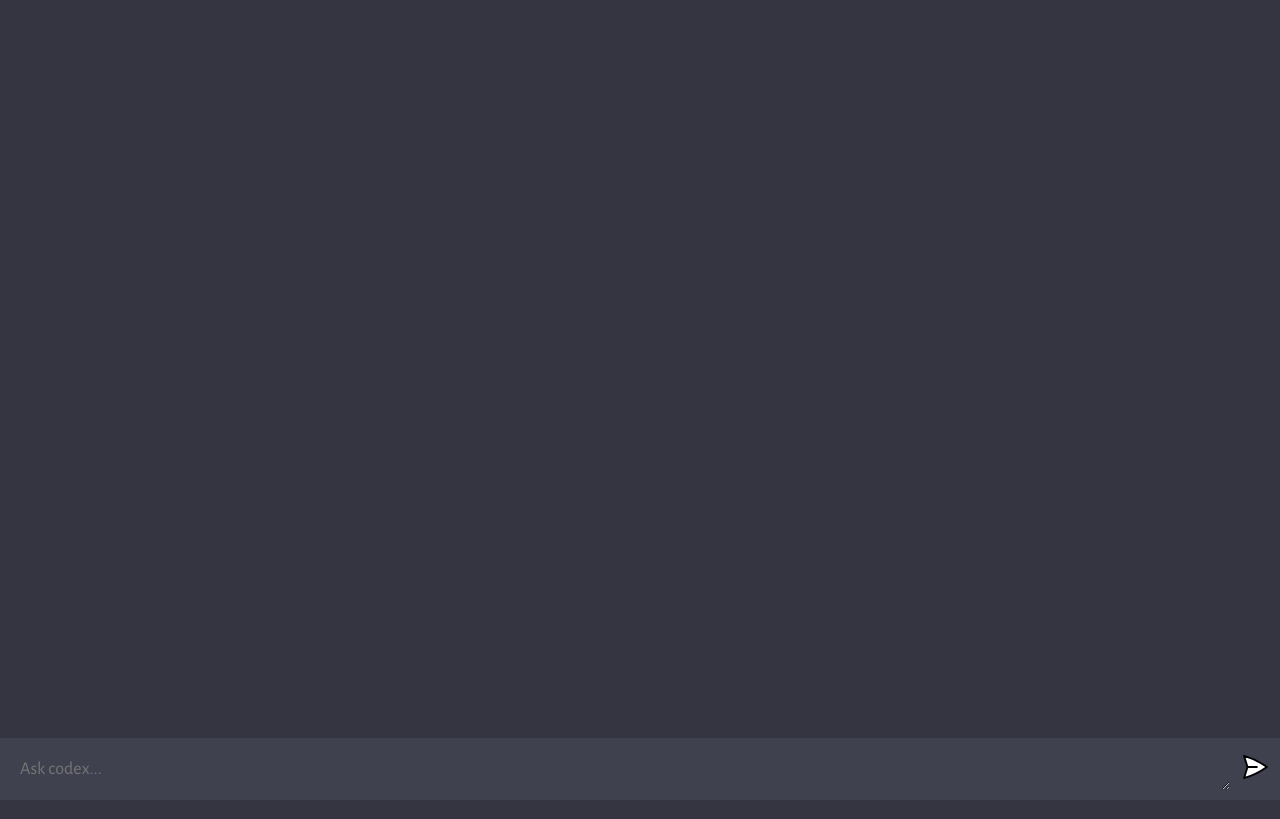
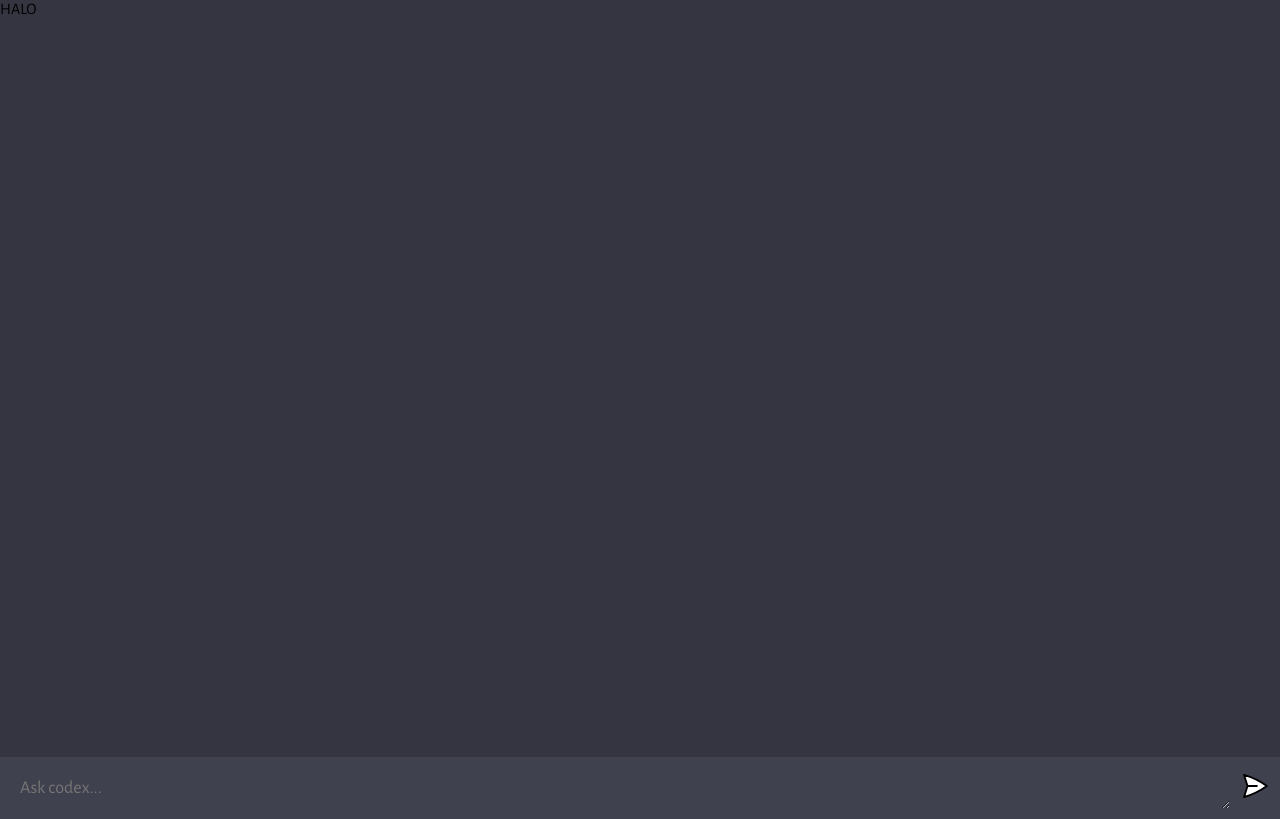
Before and after one commit to PS4Emp/project_openai_codex-main, a website built with Vite: page client/index.html in a window 1280 px wide. Built offline with nearby package versions, Linux system fonts and the light colour scheme.

Commit message:
Update index.html

```diff
--- a/client/index.html
+++ b/client/index.html
@@ -6,6 +6,7 @@
     <meta name="viewport" content="width=device-width, initial-scale=1.0" />
     <title>Codex - Your AI</title>
     <link rel="stylesheet" href="style.css" />
+    <header> HALO </header>
   </head>
   <body>
     <div id="app">
```
